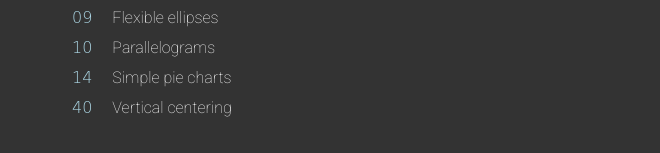
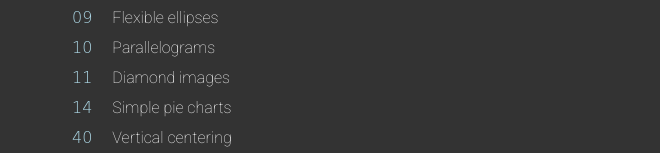
Before and after one commit to rjene/css-secrets, a plain HTML site: page index.html in a window 1280 px wide. Shown: the part 397-550 px from the top of the page, without its empty margins (26-686 px from the left). Drawn offline with Linux system fonts and the light colour scheme; a web font is replaced by a local one.

Commit message:
Updated index with #11

```diff
--- a/index.html
+++ b/index.html
@@ -57,6 +57,7 @@
         <li><a target="_blank"  href="05_striped-backgrounds.html" title="CSS Striped backgrounds"><em>05</em>Striped backgrounds</a></li>
         <li><a target="_blank"  href="09_flexible-ellipses.html" title="CSS Flexible ellipses"><em>09</em>Flexible ellipses</a></li>
         <li><a target="_blank"  href="10_parallelograms.html" title="CSS Parallelograms"><em>10</em>Parallelograms</a></li>
+        <li><a target="_blank"  href="11_diamond-images.html" title="CSS Diamond image"><em>11</em>Diamond images</a></li>
         <li><a target="_blank"  href="14_simple-pie-charts.html" title="CSS Simple pie charts"><em>14</em>Simple pie charts</a></li>
         <li><a target="_blank"  href="40_vertical-centering.html" title="CSS Vertical centering"><em>40</em>Vertical centering</a></li>
     </ul>
```
